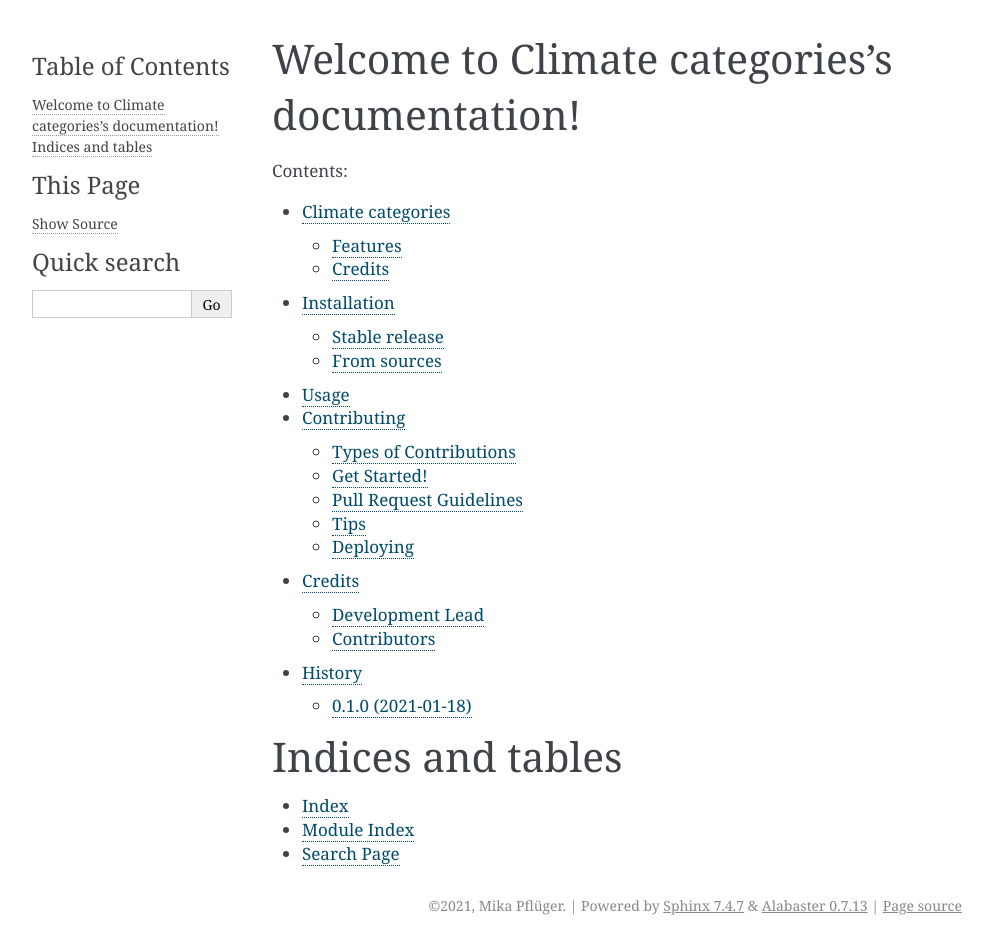
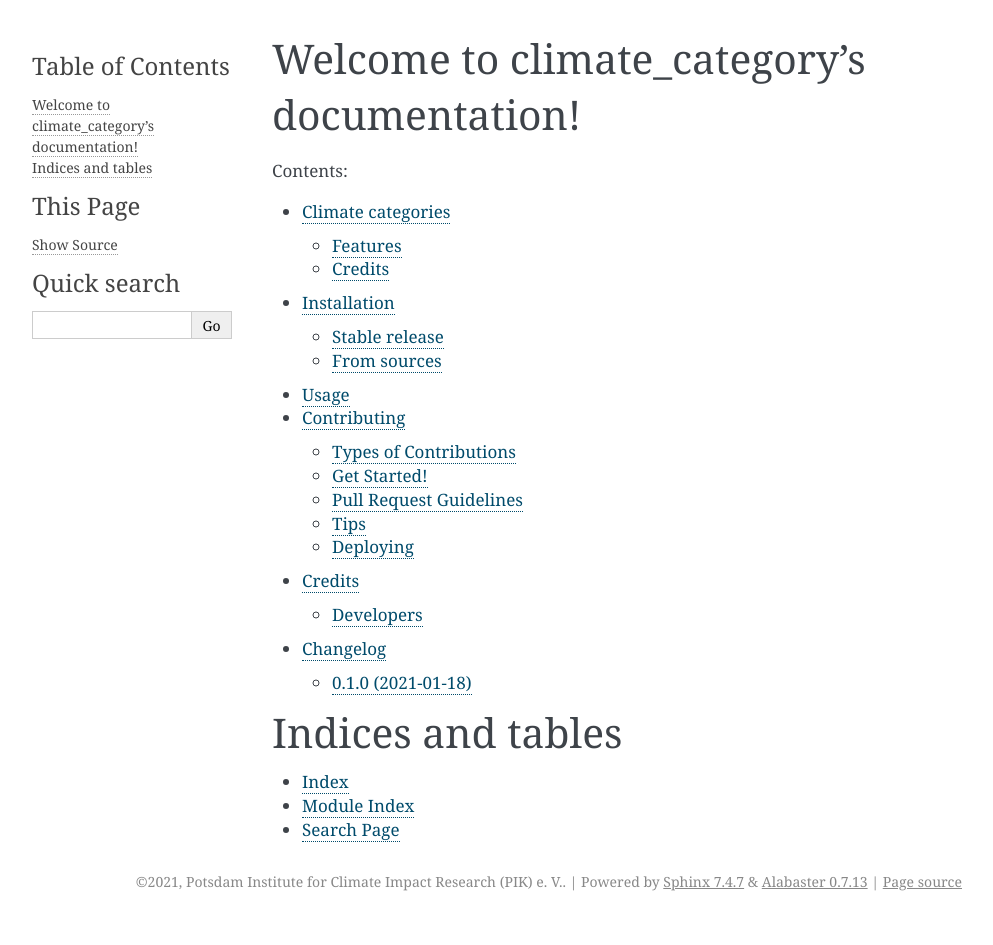
Before and after one commit to primap-community/climate_categories, a Sphinx documentation site: the page built from docs/index.rst, in a window 1280 px wide. Shown: the whole page, without its empty margins (148-1141 px from the left). Built offline with Sphinx 7.4.7, drawn with Linux system fonts in a browser that asks for light colours; pages that are not in the unit, such as notebooks, are missing from menus; after the commit the page ends 921 px from its top, so only the background shows below that.

Commit message:
linting, basic documentation, adjust development setup.

```diff
--- a/AUTHORS.rst
+++ b/AUTHORS.rst
@@ -2,12 +2,7 @@
 Credits
 =======
 
-Development Lead
-----------------
+Developers
+----------
 
 * Mika Pflüger <mika.pflueger@pik-potsdam.de>
-
-Contributors
-------------
-
-None yet. Why not be the first?
--- a/HISTORY.rst
+++ b/CHANGELOG.rst
@@ -1,6 +1,6 @@
-=======
-History
-=======
+=========
+Changelog
+=========
 
 0.1.0 (2021-01-18)
 ------------------
--- a/CONTRIBUTING.rst
+++ b/CONTRIBUTING.rst
@@ -64,7 +64,8 @@
 
     $ git clone git@github.com:your_name_here/climate_categories.git
 
-3. Install your local copy into a virtualenv. Assuming you have virtualenvwrapper installed, this is how you set up your fork for local development::
+3. Install your local copy into a virtualenv. Assuming you have virtualenvwrapper
+   installed, this is how you set up your fork for local development::
 
     $ mkvirtualenv climate_categories
     $ cd climate_categories/
--- a/README.rst
+++ b/README.rst
@@ -16,7 +16,8 @@
 
 
 
-Commonly used codes, categories, terminologies, and nomenclatures used in climate policy analysis in a nice Python package.
+Commonly used codes, categories, terminologies, and nomenclatures used in climate
+policy analysis in a nice Python package.
 
 
 * Free software: Apache Software License 2.0
@@ -31,7 +32,8 @@
 Credits
 -------
 
-This package was created with Cookiecutter_ and the `audreyr/cookiecutter-pypackage`_ project template.
+This package was created with Cookiecutter_ and the `audreyr/cookiecutter-pypackage`_
+project template.
 
 .. _Cookiecutter: https://github.com/audreyr/cookiecutter
 .. _`audreyr/cookiecutter-pypackage`: https://github.com/audreyr/cookiecutter-pypackage
--- a/climate_categories/__init__.py
+++ b/climate_categories/__init__.py
@@ -1,5 +1,5 @@
 """Top-level package for Climate categories."""
 
 __author__ = """Mika Pflüger"""
-__email__ = 'mika.pflueger@pik-potsdam.de'
-__version__ = '0.1.0'
+__email__ = "mika.pflueger@pik-potsdam.de"
+__version__ = "0.1.0"
--- /dev/null
+++ b/docs/changelog.rst
@@ -0,0 +1 @@
+.. include:: ../CHANGELOG.rst
--- a/docs/conf.py
+++ b/docs/conf.py
@@ -19,9 +19,10 @@
 #
 import os
 import sys
-sys.path.insert(0, os.path.abspath('..'))
 
-import climate_categories
+sys.path.insert(0, os.path.abspath(".."))
+
+import climate_categories  # noqa: E402
 
 # -- General configuration ---------------------------------------------
 
@@ -31,23 +32,23 @@
 
 # Add any Sphinx extension module names here, as strings. They can be
 # extensions coming with Sphinx (named 'sphinx.ext.*') or your custom ones.
-extensions = ['sphinx.ext.autodoc', 'sphinx.ext.viewcode']
+extensions = ["sphinx.ext.autodoc", "sphinx.ext.viewcode"]
 
 # Add any paths that contain templates here, relative to this directory.
-templates_path = ['_templates']
+templates_path = ["_templates"]
 
 # The suffix(es) of source filenames.
 # You can specify multiple suffix as a list of string:
 #
 # source_suffix = ['.rst', '.md']
-source_suffix = '.rst'
+source_suffix = ".rst"
 
 # The master toctree document.
-master_doc = 'index'
+master_doc = "index"
 
 # General information about the project.
-project = 'Climate categories'
-copyright = "2021, Mika Pflüger"
+project = "Climate categories"
+copyright = "2021, Potsdam Institute for Climate Impact Research (PIK) e. V."
 author = "Mika Pflüger"
 
 # The version info for the project you're documenting, acts as replacement
@@ -69,10 +70,10 @@
 # List of patterns, relative to source directory, that match files and
 # directories to ignore when looking for source files.
 # This patterns also effect to html_static_path and html_extra_path
-exclude_patterns = ['_build', 'Thumbs.db', '.DS_Store']
+exclude_patterns = ["_build", "Thumbs.db", ".DS_Store"]
 
 # The name of the Pygments (syntax highlighting) style to use.
-pygments_style = 'sphinx'
+pygments_style = "sphinx"
 
 # If true, `todo` and `todoList` produce output, else they produce nothing.
 todo_include_todos = False
@@ -83,7 +84,7 @@
 # The theme to use for HTML and HTML Help pages.  See the documentation for
 # a list of builtin themes.
 #
-html_theme = 'alabaster'
+html_theme = "alabaster"
 
 # Theme options are theme-specific and customize the look and feel of a
 # theme further.  For a list of options available for each theme, see the
@@ -94,13 +95,13 @@
 # Add any paths that contain custom static files (such as style sheets) here,
 # relative to this directory. They are copied after the builtin static files,
 # so a file named "default.css" will overwrite the builtin "default.css".
-html_static_path = ['_static']
+html_static_path = ["_static"]
 
 
 # -- Options for HTMLHelp output ---------------------------------------
 
 # Output file base name for HTML help builder.
-htmlhelp_basename = 'climate_categoriesdoc'
+htmlhelp_basename = "climate_categoriesdoc"
 
 
 # -- Options for LaTeX output ------------------------------------------
@@ -109,15 +110,12 @@
     # The paper size ('letterpaper' or 'a4paper').
     #
     # 'papersize': 'letterpaper',
-
     # The font size ('10pt', '11pt' or '12pt').
     #
     # 'pointsize': '10pt',
-
     # Additional stuff for the LaTeX preamble.
     #
     # 'preamble': '',
-
     # Latex figure (float) alignment
     #
     # 'figure_align': 'htbp',
@@ -127,9 +125,13 @@
 # (source start file, target name, title, author, documentclass
 # [howto, manual, or own class]).
 latex_documents = [
-    (master_doc, 'climate_categories.tex',
-     'Climate categories Documentation',
-     'Mika Pflüger', 'manual'),
+    (
+        master_doc,
+        "climate_categories.tex",
+        "Climate categories Documentation",
+        "Mika Pflüger",
+        "manual",
+    ),
 ]
 
 
@@ -138,9 +140,7 @@
 # One entry per manual page. List of tuples
 # (source start file, name, description, authors, manual section).
 man_pages = [
-    (master_doc, 'climate_categories',
-     'Climate categories Documentation',
-     [author], 1)
+    (master_doc, "climate_categories", "Climate Categories Documentation", [author], 1)
 ]
 
 
@@ -150,10 +150,13 @@
 # (source start file, target name, title, author,
 #  dir menu entry, description, category)
 texinfo_documents = [
-    (master_doc, 'climate_categories',
-     'Climate categories Documentation',
-     author,
-     'climate_categories',
-     'One line description of project.',
-     'Miscellaneous'),
+    (
+        master_doc,
+        "climate_categories",
+        "Climate Categories Documentation",
+        author,
+        "climate_categories",
+        "Commonly used categories for climate policy analysis.",
+        "Miscellaneous",
+    ),
 ]
--- a/docs/history.rst
+++ /dev/null
@@ -1 +0,0 @@
-.. include:: ../HISTORY.rst
--- a/docs/index.rst
+++ b/docs/index.rst
@@ -1,5 +1,5 @@
-Welcome to Climate categories's documentation!
-======================================
+Welcome to climate_category's documentation!
+============================================
 
 .. toctree::
    :maxdepth: 2
@@ -8,10 +8,10 @@
    readme
    installation
    usage
-   modules
+   generated/modules
    contributing
    authors
-   history
+   changelog
 
 Indices and tables
 ==================
--- a/docs/installation.rst
+++ b/docs/installation.rst
@@ -14,7 +14,8 @@
 
     $ pip install climate_categories
 
-This is the preferred method to install Climate categories, as it will always install the most recent stable release.
+This is the preferred method to install Climate categories, as it will always install
+the most recent stable release.
 
 If you don't have `pip`_ installed, this `Python installation guide`_ can guide
 you through the process.
```
Also changed, not shown: setup.cfg (+5 -6 lines), setup.py (+29 -25 lines), 3 other files.
